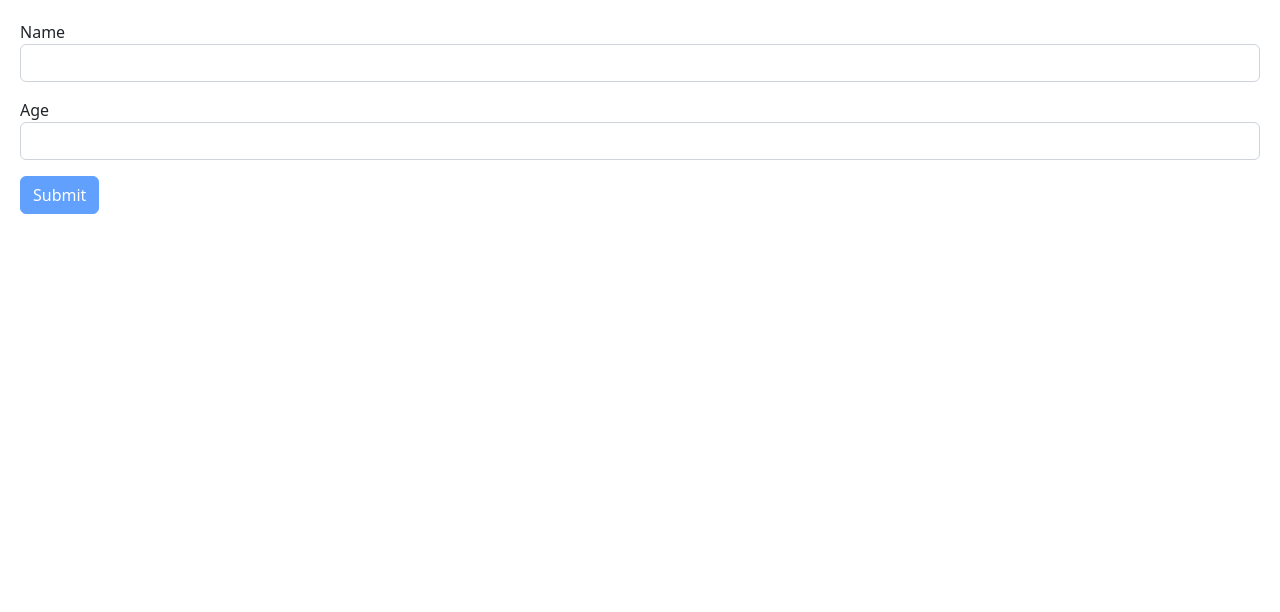
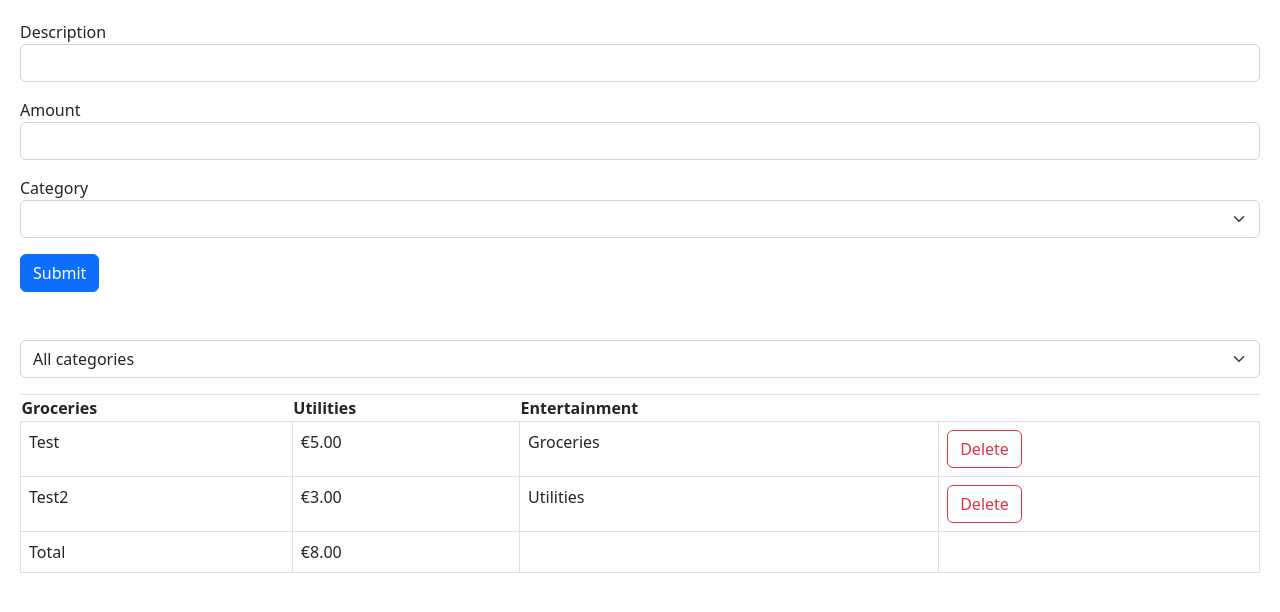
Before and after one commit to kiliantrauner92/game-hub, a React (Vite) app in the folder gaming-plattform/: page / in a window 1280 px wide. Shown: the top 612 px of the page. Built offline with nearby package versions, Linux system fonts and the light colour scheme.

Commit message:
Created a ExpenseList with a form to add expenses and a selection to filter the list by category.

```diff
--- a/gaming-plattform/src/App.tsx
+++ b/gaming-plattform/src/App.tsx
@@ -1,15 +1,54 @@
 import { useState } from "react";
-import produce from "immer";
-import reactLogo from "./assets/react.svg";
 
-import { BsFillCalendarFill } from "react-icons/bs";
-import Form from "./components/Form";
+import ExpenseForm from "./expense-tracker/components/ExpenseForm";
+import ExpenseList from "./expense-tracker/components/ExpenseList";
+import ExpenseFilter from "./expense-tracker/components/ExpenseFilter";
+
+export interface Expense {
+  id: number;
+  description: string;
+  amount: number;
+  category: string;
+}
 
 function App() {
+  const [expenses, setExpenses] = useState<Expense[]>([
+    { id: 1, description: "Test", amount: 5, category: "Groceries" },
+    { id: 2, description: "Test2", amount: 3, category: "Utilities" },
+  ]);
+  const [selectedCategory, setSelectedCategory] = useState("");
+
+  const visibleExpenses = selectedCategory
+    ? expenses.filter((expenses) => expenses.category === selectedCategory)
+    : expenses;
   return (
     <>
-      <div>
-        <Form />
+      <div className="mb-5">
+        <ExpenseForm
+          onSubmit={(expense) =>
+            setExpenses([
+              ...expenses,
+              {
+                ...expense,
+                id: expenses.findLastIndex((value) => value.id) + 1,
+              },
+            ])
+          }
+        />
+      </div>
+      <div className="mb-3">
+        <ExpenseFilter
+          onSelectCategory={(category: string) => setSelectedCategory(category)}
+        />
+      </div>
+      <div className="mb-3">
+        <ExpenseList
+          expenses={visibleExpenses}
+          onDelete={(id) =>
+            setExpenses(visibleExpenses.filter((expense) => expense.id !== id))
+          }
+          // onFilter={filterExpenses}
+        />
       </div>
     </>
   );
--- /dev/null
+++ b/gaming-plattform/src/expense-tracker/categories.ts
@@ -0,0 +1,3 @@
+const categories = ["Groceries", "Utilities", "Entertainment"] as const;
+
+export default categories;
--- /dev/null
+++ b/gaming-plattform/src/expense-tracker/components/ExpenseFilter.tsx
@@ -0,0 +1,23 @@
+import categories from "../categories";
+
+interface Props {
+  onSelectCategory: (category: string) => void;
+}
+
+const ExpenseFilter = ({ onSelectCategory }: Props) => {
+  return (
+    <select
+      className="form-select"
+      onChange={(event) => onSelectCategory(event.target.value)}
+    >
+      <option value="">All categories</option>
+      {categories.map((category: string) => (
+        <option key={category} value={category}>
+          {category}
+        </option>
+      ))}
+    </select>
+  );
+};
+
+export default ExpenseFilter;
--- /dev/null
+++ b/gaming-plattform/src/expense-tracker/components/ExpenseForm.tsx
@@ -0,0 +1,90 @@
+import React from "react";
+import { useForm, FieldValues } from "react-hook-form";
+import categories from "../categories";
+import { z } from "zod";
+import { zodResolver } from "@hookform/resolvers/zod";
+
+interface Props {
+  onSubmit: (data: ExpenseFormData) => void;
+}
+
+const schema = z.object({
+  description: z
+    .string()
+    .min(3, { message: "Description must be at least 3 characters." })
+    .max(40, { message: "Description cannot be longer than 40 characters." }),
+  amount: z
+    .number({ invalid_type_error: "Amount is required." })
+    .min(0.01)
+    .max(100_000),
+  category: z.enum(categories, {
+    errorMap: () => ({
+      message: "Category is required",
+    }),
+  }),
+});
+
+type ExpenseFormData = z.infer<typeof schema>;
+
+const ExpenseForm = ({ onSubmit }: Props) => {
+  const {
+    register,
+    handleSubmit,
+    reset,
+    formState: { errors },
+  } = useForm<ExpenseFormData>({ resolver: zodResolver(schema) });
+
+  return (
+    <form
+      onSubmit={handleSubmit((data) => {
+        onSubmit(data);
+        reset();
+      })}
+    >
+      <div className="mb-3">
+        <label htmlFor="description" className="form">
+          Description
+        </label>
+        <input
+          {...register("description")}
+          id="description"
+          type="text"
+          className="form-control"
+        />
+        {errors.description && (
+          <p className="text-danger">{errors.description.message}</p>
+        )}
+      </div>
+      <div className="mb-3">
+        <label htmlFor="amount" className="form">
+          Amount
+        </label>
+        <input
+          {...register("amount", { valueAsNumber: true })}
+          id="amount"
+          type="number"
+          className="form-control"
+        />
+        {errors.amount && (
+          <p className="text-danger">{errors.amount.message}</p>
+        )}
+      </div>
+      <div className="mb-3">
+        <label htmlFor="category" className="form">
+          Category
+        </label>
+        <select {...register("category")} id="category" className="form-select">
+          <option></option>
+          {categories.map((item: string) => (
+            <option key={item}>{item}</option>
+          ))}
+        </select>
+      </div>
+      <button className="btn btn-primary" type="submit">
+        Submit
+      </button>
+    </form>
+  );
+};
+
+export default ExpenseForm;
--- /dev/null
+++ b/gaming-plattform/src/expense-tracker/components/ExpenseList.tsx
@@ -0,0 +1,54 @@
+import React from "react";
+import { Expense } from "../../App";
+import categories from "../categories";
+
+interface Props {
+  expenses: Expense[];
+  onDelete: (id: number) => void;
+}
+
+const ExpenseList = ({ expenses, onDelete }: Props) => {
+  if (expenses.length === 0) return null;
+  return (
+    <table className="table table-bordered">
+      <thead>
+        {categories.map((value) => (
+          <th>{value}</th>
+        ))}
+        <th></th>
+      </thead>
+      <tbody>
+        {expenses.map((expense) => (
+          <tr>
+            <td>{expense.description}</td>
+            <td>€{expense.amount.toFixed(2)}</td>
+            <td>{expense.category}</td>
+            <td>
+              <button
+                className="btn btn-outline-danger"
+                onClick={() => onDelete(expense.id)}
+              >
+                Delete
+              </button>
+            </td>
+          </tr>
+        ))}
+      </tbody>
+      <tfoot>
+        <tr>
+          <td>Total</td>
+          <td>
+            €
+            {expenses
+              .reduce((acc, expense) => acc + expense.amount, 0)
+              .toFixed(2)}
+          </td>
+          <td></td>
+          <td></td>
+        </tr>
+      </tfoot>
+    </table>
+  );
+};
+
+export default ExpenseList;
```
